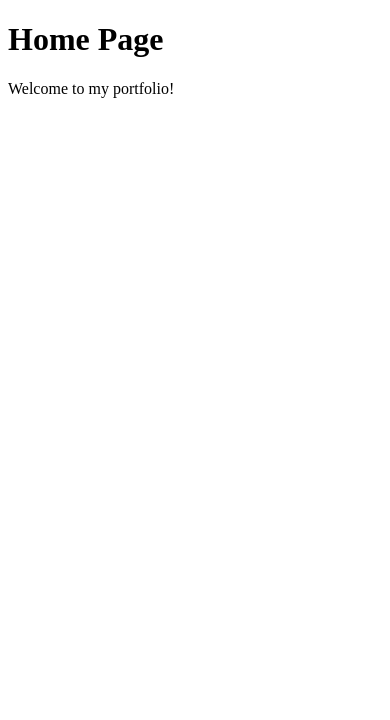
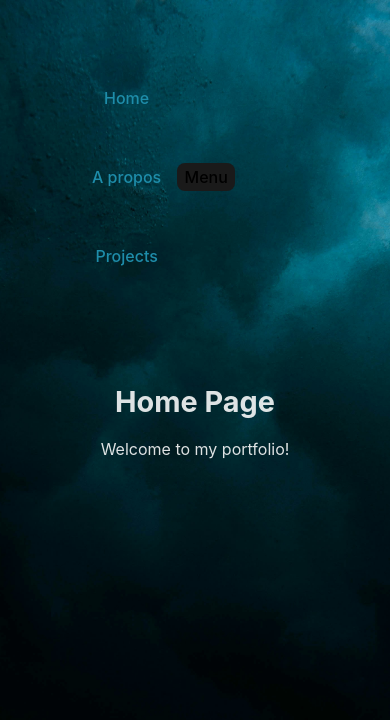
Before and after one commit to gregorischultz/meu-portifolio-app, a React (Vite) app: page / in a window 390 px wide. Shown: the top 720 px of the page. Built offline with nearby package versions, Linux system fonts and the light colour scheme.

Commit message:
modificaçoes css

```diff
--- a/src/App.jsx
+++ b/src/App.jsx
@@ -2,7 +2,7 @@
 // eslint-disable-next-line no-unused-vars
 import React from 'react';
 import { Outlet } from 'react-router-dom';
-import Navbar from './componentes/NavBar.jsx';
+import Header from './componentes/Header.jsx';
 import '../src/estilos/global.css';
 import '../src/App.css';
 
@@ -11,7 +11,7 @@ function App() {
   return (
     <>
       <div>
-        <Navbar/>
+        <Header/>
         <main>
           <Outlet/>
         </main>
--- /dev/null
+++ b/src/componentes/Header.jsx
@@ -0,0 +1,21 @@
+import React from "react";
+import { Link } from "react-router-dom";
+import '../estilos/Header.css';
+
+
+function Header() {
+  return (
+    <header className="header">
+      <nav className="navbar">
+        <ul className="listNavBAr">
+          <li className="navItem"><Link to="/">Home</Link></li>
+          <li className="navItem"><Link to="/Apropos">A propos</Link></li>
+          <li className="navItem"><Link to="/Projects">Projects</Link></li>
+        </ul>
+        <button className="menu-toggle">Menu</button> {/* adicionando botão do menu hamburguer */}
+      </nav>
+    </header>
+  );
+}
+
+export default Header;
--- /dev/null
+++ b/src/estilos/Header.css
@@ -0,0 +1,69 @@
+/* Estilizando a barra de navegação */
+.header {
+  position: fixed; /* fixa o header no topo da página */
+  top: 0;
+  left: 0;
+  width: 100%;
+  padding: 1em;
+  display: flex;
+  justify-content: space-between;
+  align-items: center;
+  z-index: 1; /* garante que o header fique acima de outros elementos */
+}
+
+.navbar {
+  display: flex;
+  justify-content: flex-start;
+  align-items: center;
+  padding-top: 70px;
+  padding-left: 60px;
+
+}
+
+.listNavBAr {
+  list-style: none;
+  margin: 0;
+  padding: 0;
+  display: flex;
+  flex-wrap: wrap;
+  gap:55px
+}
+
+.navItem {
+  margin-right: 20px;
+}
+
+.navItem a {
+  color: #1e8daa;
+  text-decoration: none;
+}
+
+.navItem a:hover {
+  color: #186174;
+}
+
+/* Adicionando estilo para o menu hamburguer */
+.menu-toggle {
+  display: none; /* escondendo o botão do menu hamburguer em telas grandes */
+}
+
+/* Consulta de mídia para dispositivos móveis */
+@media (max-width: 768px) {
+  .listNavBAr {
+    flex-direction: column;
+    align-items: center;
+  }
+  .navItem {
+    margin-right: 0;
+  }
+  .navItem a {
+    padding: 1em;
+  }
+  .menu-toggle {
+    display: block; /* exibindo o botão do menu hamburguer em telas pequenas */
+
+  }
+  .menu-toggle:hover {
+    background-color: #444;
+  }
+}
--- a/src/main.jsx
+++ b/src/main.jsx
@@ -1,19 +1,30 @@
 import React from 'react';
-import ReactDOM from 'react-dom';
-import { BrowserRouter, Routes, Route } from 'react-router-dom';
+import ReactDOM from 'react-dom/client';
+import { createBrowserRouter, RouterProvider } from 'react-router-dom';
+import App from './App';
 import Home from './pages/Home';
-import About from './pages/About';
-import Projects from './pages/Projects';
+import Apropos from './pages/About.jsx'
+import Projects from './pages/Projects.jsx'
+import './index.css';
 
-const root = ReactDOM.createRoot(document.getElementById('root')); // Criamos um elemento raiz para renderizar o componente
-root.render( // Renderizamos o componente principal da aplicação
+
+const router = createBrowserRouter([
+  {
+    path:'/',
+    element: <App/>,
+    children:[
+      {path:'/', element: <Home/>},
+      {path:'Apropos', element: <Apropos/>},
+      {path:'Projects', element: <Projects/>}
+    ]
+  }
+]);
+
+
+
+
+ReactDOM.createRoot(document.getElementById('root')).render(
   <React.StrictMode>
-    <BrowserRouter>
-      <Routes>
-        <Route path="/" element={<Home />} />
-        <Route path="/about" element={<About />} />
-        <Route path="/projects" element={<Projects />} />
-      </Routes>
-    </BrowserRouter>
-  </React.StrictMode>
+    <RouterProvider router={router}/>
+  </React.StrictMode>,
 );
```
Also changed, not shown: src/componentes/NavBar.jsx (deleted, +0 -24 lines), src/estilos/Navbar.css (deleted, +0 -27 lines).
